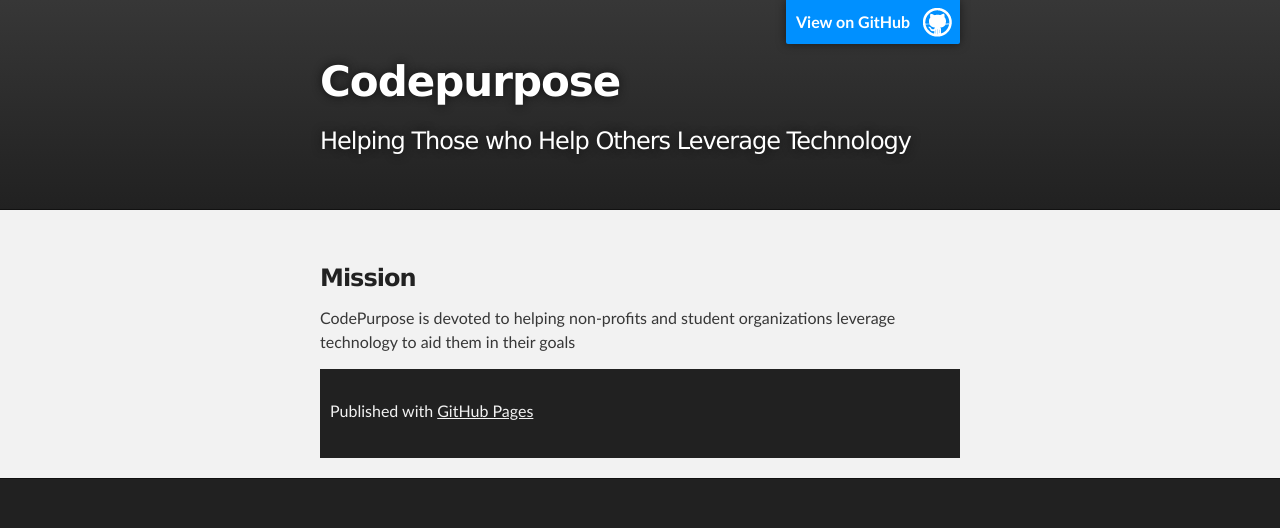
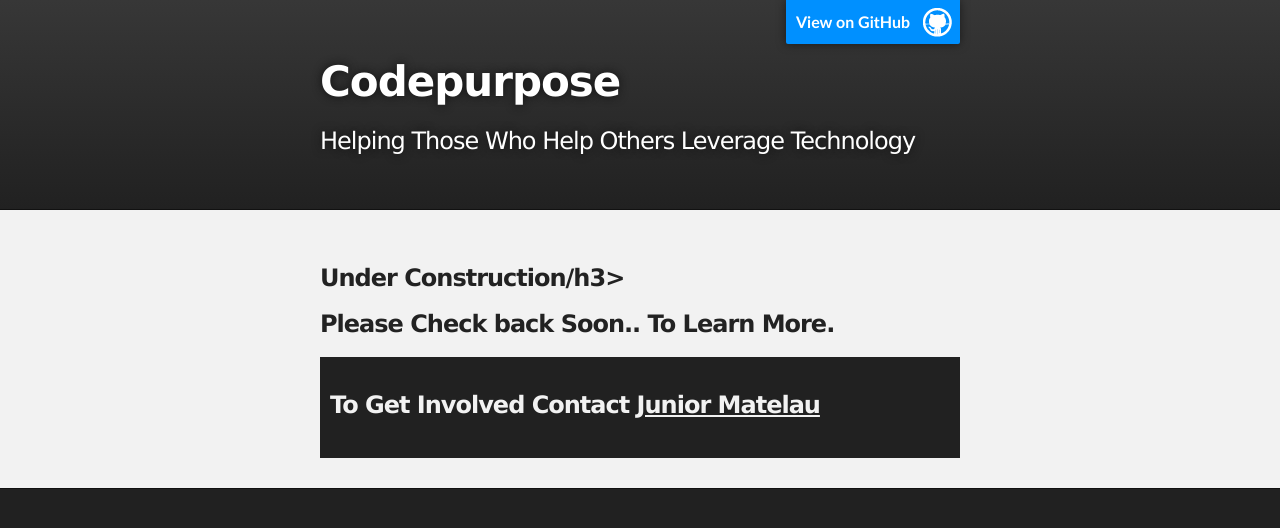
Before and after one commit to CodePurpose/CodePurpose.github.io, a plain HTML site: page index.html in a window 1280 px wide. Drawn offline with Linux system fonts and the light colour scheme.

Commit message:
Added Under Construction Note - index.html

```diff
--- a/index.html
+++ b/index.html
@@ -19,7 +19,7 @@
           <a id="forkme_banner" href="https://github.com/CodePurpose">View on GitHub</a>
 
           <h1 id="project_title">Codepurpose</h1>
-          <h2 id="project_tagline">Helping Those who Help Others Leverage Technology</h2>
+          <h2 id="project_tagline">Helping Those Who Help Others Leverage Technology</h2>
 
         </header>
     </div>
@@ -28,9 +28,9 @@
     <div id="main_content_wrap" class="outer">
       <section id="main_content" class="inner">
         <h3>
-<a name="welcome-to-github-pages" class="anchor" href="#welcome-to-github-pages"><span class="octicon octicon-link"></span></a>Mission</h3>
+<a name="welcome-to-github-pages" class="anchor" href="#welcome-to-github-pages"><span class="octicon octicon-link"></span></a>Under Construction/h3>
 
-<p>CodePurpose is devoted to helping non-profits and student organizations leverage technology to aid them in their goals</p>
+<p>Please Check back Soon.. To Learn More.</p>
 
 <!-- <pre><code>$ cd your_repo_root/repo_name
 $ git fetch origin
@@ -63,7 +63,7 @@ $ git checkout gh-pages
     <!-- FOOTER  -->
     <div id="footer_wrap" class="outer">
       <footer class="inner">
-        <p>Published with <a href="http://pages.github.com">GitHub Pages</a></p>
+        <p>To Get Involved Contact <a href="http://juniormatelau.com">Junior Matelau</a></p>
       </footer>
     </div>
 
```
